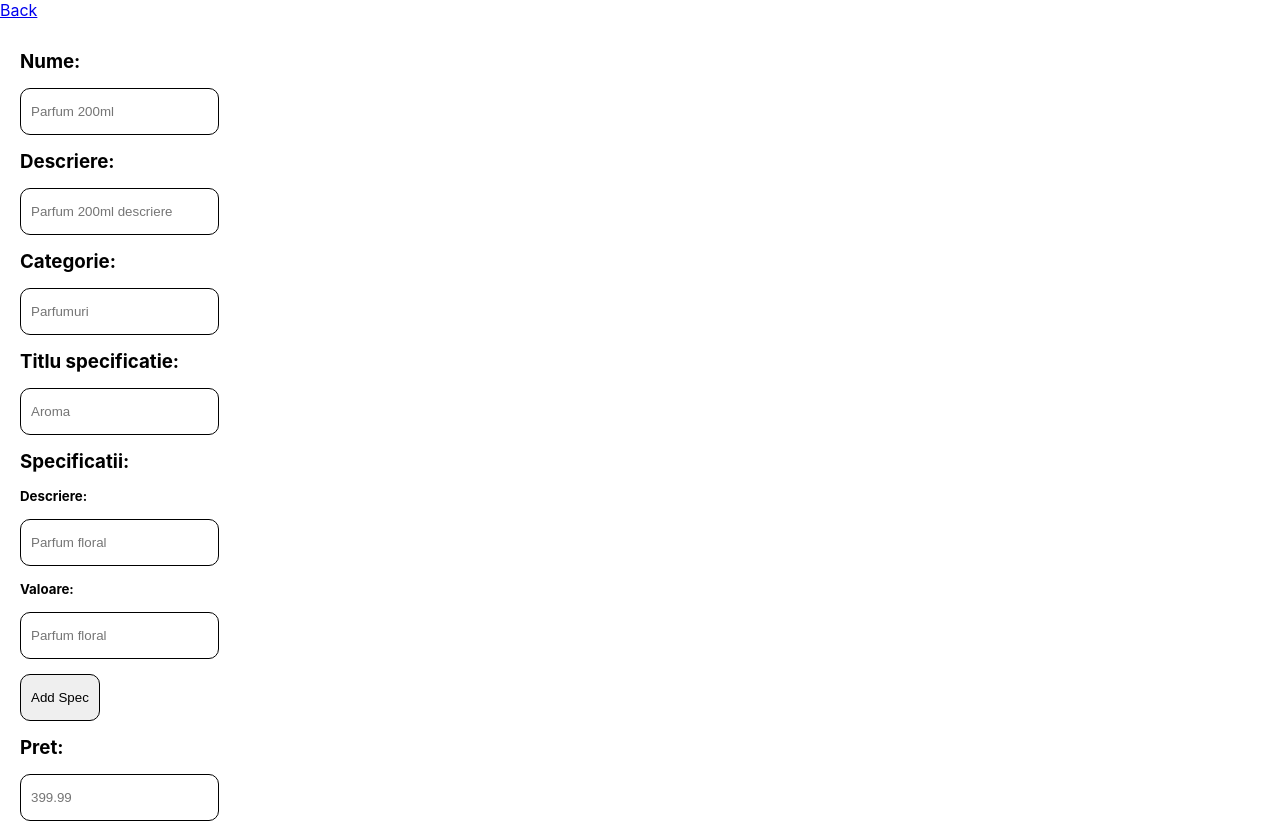
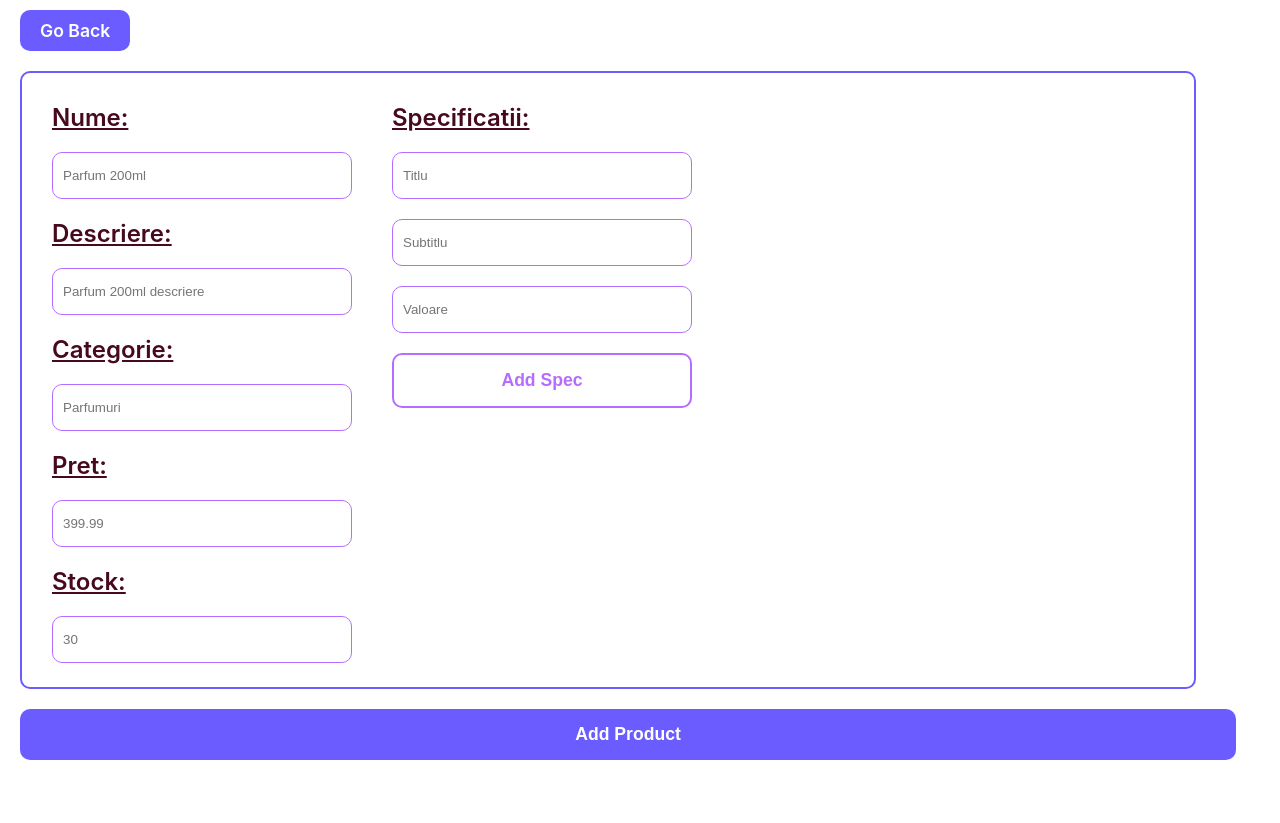
Before and after one commit to AdelinV2/react-spring-ecommerce, a React (Create React App) app in the folder frontend/: page /addItemsPage in a window 1280 px wide. Shown: the top 823 px of the page. After the commit the page ends 800 px from the top, so only its background shows below. Built offline with nearby package versions, Linux system fonts and the light colour scheme.

Commit message:
some styling but not complete, added some color plus layout of add item page

```diff
--- a/frontend/src/Pages/AddItemsPage.jsx
+++ b/frontend/src/Pages/AddItemsPage.jsx
@@ -63,7 +63,8 @@ export default function AddItemsPage() {
       const specs = [...specifications];
       const subSpec = {
         orderIndex:
-          specs.find((spec) => spec.title === specTitle)?.specs.length || 0,
+          specs.find((spec) => spec.title === specTitle)?.subSpecifications
+            .length || 0,
         description: specDesc,
         value: specValue,
       };
@@ -87,8 +88,6 @@ export default function AddItemsPage() {
         }
       }
       setSpecifications(specs);
-
-      e.target.form.reset();
     } else {
       alert("Please fill in all fields.");
     }
@@ -151,9 +150,13 @@ export default function AddItemsPage() {
 
   return (
     <>
-      <Link to="/">Back</Link>
-      <div className="form-specs">
+      <div className="page">
+        <Link className="go-back-btn" to="/">
+          Go Back
+        </Link>
         <form className="add-product-form" onSubmit={handleSubmit}>
+          <div className="first-second-container">
+            <div className="first-part">
               <h3 className="form-label">Nume:</h3>
               <input
                 className="form-input"
@@ -175,32 +178,7 @@ export default function AddItemsPage() {
                 name="category"
                 placeholder="Parfumuri"
               />
-          <h3 className="form-label">Titlu specificatie:</h3>
-          <input
-            className="form-input"
-            type="text"
-            name="spec-title"
-            placeholder="Aroma"
-          />
-          <h3 className="form-label">Specificatii:</h3>
-          <h5>Descriere:</h5>
-          <input
-            className="form-input"
-            type="text"
-            name="spec-description"
-            placeholder="Parfum floral"
-          />
-          <h5>Valoare:</h5>
-
-          <input
-            className="form-input"
-            type="text"
-            name="spec-value"
-            placeholder="Parfum floral"
-          />
-          <button className="form-btn" onClick={addSpecification}>
-            Add Spec
-          </button>
+              <div className="third-part">
                 <h3 className="form-label">Pret:</h3>
                 <input
                   className="form-input"
@@ -232,20 +210,49 @@ export default function AddItemsPage() {
                   multiple
                   onChange={handleImgChange}
                 />
-          <button className="form-btn" type="submit">
-            Add Product
+              </div>
+            </div>
+            <div className="second-part">
+              <h3 className="form-label">Specificatii:</h3>
+              <input
+                className="form-input"
+                type="text"
+                name="spec-title"
+                placeholder="Titlu"
+              />
+              <input
+                className="form-input"
+                type="text"
+                name="spec-description"
+                placeholder="Subtitlu"
+              />
+
+              <input
+                className="form-input"
+                type="text"
+                name="spec-value"
+                placeholder="Valoare"
+              />
+              <button className="form-spec-btn" onClick={addSpecification}>
+                Add Spec
               </button>
-        </form>
+            </div>
             <div className="specifications-container">
               {specifications.map((spec, index) => {
                 return (
                   <div className="specification">
-                <h3 key={spec.title}>{spec.title}</h3>
+                    <h3 className="spec-title" key={spec.title}>
+                      {spec.title}
+                    </h3>
                     {spec.subSpecifications.map((subSpec, index) => {
                       return (
                         <div key={index} className="sub-specification">
-                      <h4>{subSpec.description}</h4>
-                      <p>{subSpec.value}</p>
+                          <div className="subtitle-value-container">
+                            <h4 className="spec-subtitle">
+                              {subSpec.description}
+                            </h4>
+                            <p className="spec-value">{subSpec.value}</p>
+                          </div>
                         </div>
                       );
                     })}
@@ -254,6 +261,11 @@ export default function AddItemsPage() {
               })}
             </div>
           </div>
+        </form>
+        <button className="form-btn" type="submit">
+          Add Product
+        </button>
+      </div>
     </>
   );
 }
--- a/frontend/src/css/AddItemsPage.css
+++ b/frontend/src/css/AddItemsPage.css
@@ -1,19 +1,44 @@
+.page
+{
+    max-width: 95vw;
+    max-height: 95vh;
+    display: flex;
+    flex-direction: column;
+
+
+}
 .add-product-form
 {
-    margin-left: 20px;
-    margin-top: 30px;
+    overflow-y: auto;
+    margin: 20px;
+    padding: 30px;
     display: flex;
     flex-direction: column;
     gap: 15px;
+    border:solid 2px var(--grad-color-3);
+    border-radius: 10px;
+}
+.first-part,.second-part,.third-part
+{
+    display: flex;
+    gap: 20px;
+    flex-direction: column;
+    min-width: 300px; /* Prevents shrinking too much */
+    max-width: 50vw; /* Keeps it balanced */
+
 
 }
 
-.form-input,.form-btn
+
+
+
+.form-input,.form-btn,.form-spec-btn
 {
-border: solid black 1px;
+border: solid var(--grad-color-2) 1px;
     border-radius: 10px;
     padding: 15px 10px;
-    width: fit-content;
+    box-sizing: border-box;
+    width: 100%;
 }
 
 .form-specs
@@ -28,3 +53,90 @@ border: solid black 1px;
     gap: 10px;
     margin-top: 30px;
 }
+
+.form-btn
+{
+    border: none;
+    background-color: var(--grad-color-3);
+    color: white;
+    cursor: pointer;
+    font-weight: 600;
+    margin-left: 20px;
+    margin-right: 20px;
+    font-size: 1.1rem;
+}
+
+.form-spec-btn
+{
+    border: solid 2px var(--grad-color-2);
+    background-color: transparent;
+    color: var(--grad-color-2);
+    cursor: pointer;
+    font-weight: 600;
+    font-size: 1.1rem;
+
+
+}
+.form-label
+{
+    font-weight: 600;
+    color: var(--color);
+    font-size: 1.5rem;
+    text-decoration: underline;
+
+
+}
+
+.sub-form-text
+{
+    font-size: 1.2rem;
+    color: var(--color);
+    font-weight: 500;
+}
+
+.go-back-btn
+{
+    background-color: var(--grad-color-3);
+    color: white;
+    border: none;
+    margin-top:10px;
+    margin-left:20px;
+    padding: 10px 20px;
+    border-radius: 10px;
+    cursor: pointer;
+    width: fit-content;
+    font-weight: 600;
+    font-size: 1.1rem;
+    text-decoration: none;
+    display: block;
+}
+
+.spec-title
+{
+    color: var(--color);
+    font-size: 1.5rem;
+    font-weight: 500;
+    text-decoration: underline;
+}
+.spec-subtitle,.spec-value
+{
+    color: var(--color-toned-down);
+    font-size: 1.1rem;
+    font-weight: 500;
+}
+.subtitle-value-container
+{
+    display: flex;
+    gap: 10px;
+    align-items: center;
+
+}
+
+/* FLEX GRID */
+
+.first-second-container
+{
+    display: flex;
+    gap: 40px;
+
+}
```
Lines whose indentation alone changed are shown as unchanged.
